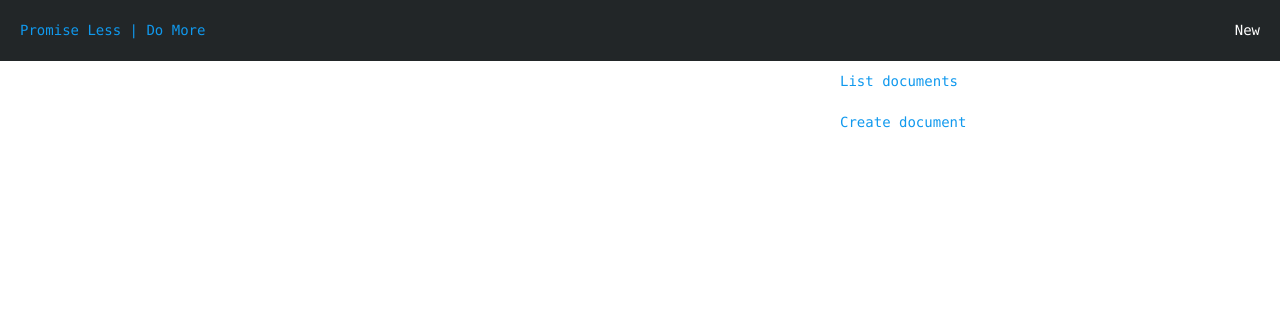
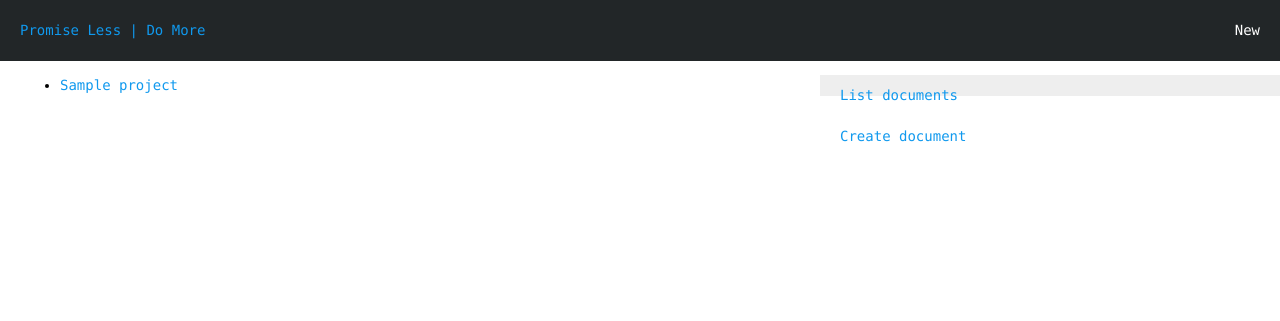
Before and after one commit to emulbreh/bikeshed, a Python web app: template pldm/templates/index.html in a window 1280 px wide. Shown: the top 321 px of the page. Run offline with Jinja, Linux system fonts and the light colour scheme; the template is opened without the code that fills it: most values are stand-ins (such as "Sample title", 1, 10 or a date in 2020); some libraries are stand-ins or nearby versions.

Commit message:
Added project list on /

```diff
--- a/pldm/server/chrome.py
+++ b/pldm/server/chrome.py
@@ -3,4 +3,6 @@
 
 class IndexHandler(BaseHandler):
     def get(self):
-        self.render_template('index.html')
+        self.render_template('index.html',
+            projects=self.application.manager.search(doctype='Project')
+        )
--- a/pldm/templates/base.html
+++ b/pldm/templates/base.html
@@ -11,7 +11,8 @@
         <div class="actions">
             <a href="/create/">New</a>
         </div>
-    </header><div id="page">
+    </header>
+    <div id="page">
     {% block body %}
     {% endblock %}
     </div>
--- a/pldm/templates/index.html
+++ b/pldm/templates/index.html
@@ -1,8 +1,16 @@
 {% extends 'base.html' %}
 
 {% block body %}
+<ul>
+    {% for project in projects %}
+        <li>
+            <a href="/view/{{ project.uid }}/">{{ project.get_label() }}</a>
+        </li>
+    {% endfor %}
+</ul>
+
 <aside>
-<a href="/list/">List documents</a>
-<a href="/create/">Create document</a>
+    <a href="/list/">List documents</a>
+    <a href="/create/">Create document</a>
 </aside>
 {% endblock %}
```
Also changed, not shown: pldm/storage/base.py.
